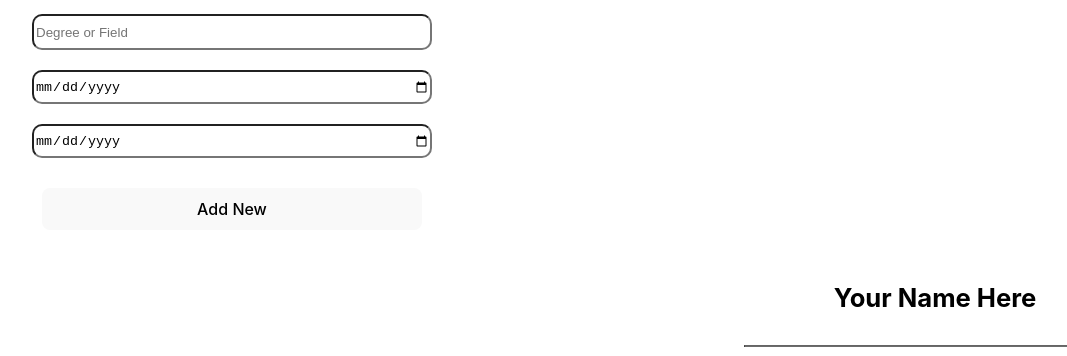
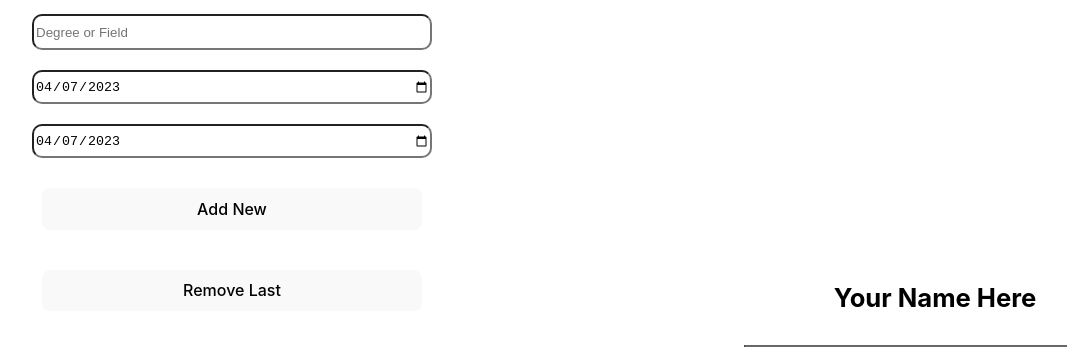
Before and after one commit to alex-nemeth/conjvre, a React (Vite) app: page / in a window 1280 px wide. Shown: the part 223-579 px from the top of the page, without its empty margins (51-1118 px from the left). Built offline with nearby package versions, Linux system fonts and the light colour scheme.

Commit message:
removing edu and exp

```diff
--- a/src/App.jsx
+++ b/src/App.jsx
@@ -46,6 +46,13 @@ export default function App() {
         });
     }
 
+    function removeEducation() {
+        setState((prevState) => {
+            prevState.education.pop();
+            return { ...prevState };
+        });
+    }
+
     function addExperience(experience) {
         setState((prevState) => {
             prevState.experience.push(experience);
@@ -53,9 +60,16 @@ export default function App() {
         });
     }
 
+    function removeExperience() {
+        setState((prevState) => {
+            prevState.experience.pop();
+            return { ...prevState };
+        });
+    }
+
     return (
         <div className="App">
-            <img className="logo" src="../src/assets/logo.png"></img>
+            <img className="logo" src="../public/logo.png"></img>
             {state.part === -1 && <Landing />}
             {state.part === 0 && (
                 <div className="wrapper">
@@ -68,13 +82,13 @@ export default function App() {
             )}
             {state.part === 1 && (
                 <div className="wrapper">
-                    <Education add={addEducation} />
+                    <Education add={addEducation} remove={removeEducation} />
                     <Resume data={state} />
                 </div>
             )}
             {state.part === 2 && (
                 <div className="wrapper">
-                    <Experience add={addExperience} />
+                    <Experience add={addExperience} remove={removeExperience} />
                     <Resume data={state} />
                 </div>
             )}
@@ -83,43 +97,3 @@ export default function App() {
         </div>
     );
 }
-
-//placeholder state for testing
-//part: -1,
-//    information: {
-//        firstName: "Alex",
-//        lastName: "Nemeth",
-//        email: "nemeth@alex.sk",
-//        phone: "0912345678",
-//    },
-//    education: [
-//        {
-//            university: "University of Economics Bratislava",
-//            degree: "Economic Informatics",
-//            uniStartDate: "10-10-2010",
-//            uniEndDate: "10-10-2013",
-//        },
-//        {
-//            university: "University of Economics Bratislava",
-//            degree: "Economic Informatics",
-//            uniStartDate: "10-10-2010",
-//            uniEndDate: "10-10-2013",
-//        },
-//    ],
-//    experience: [
-//        {
-//            position: "Customer Care",
-//            company: "AT&T",
-//            expStartDate: "10-10-2014",
-//            expEndDate: "10-10-2016",
-//            notes: "Tech support for AT&T customers",
-//        },
-//        {
-//            position: "Customer Care",
-//            company: "AT&T",
-//            expStartDate: "10-10-2014",
-//            expEndDate: "10-10-2016",
-//            notes: "Tech support for AT&T customers",
-//        },
-//    ],
-//};
--- a/src/components/Education.jsx
+++ b/src/components/Education.jsx
@@ -4,8 +4,8 @@ export default function Education(props) {
     const [state, setState] = useState({
         university: "",
         degree: "",
-        uniStartDate: "",
-        uniEndDate: "",
+        uniStartDate: "2023-04-07",
+        uniEndDate: "2023-04-07",
     });
 
     function handleChange(e) {
@@ -13,7 +13,6 @@ export default function Education(props) {
             const { name, value } = e.target;
             return { ...prevState, [name]: value };
         });
-        console.log(state);
     }
 
     return (
@@ -55,6 +54,9 @@ export default function Education(props) {
             >
                 Add New
             </button>
+            <button className="builder--remove-btn" onClick={props.remove}>
+                Remove Last
+            </button>
         </div>
     );
 }
--- a/src/components/Experience.jsx
+++ b/src/components/Experience.jsx
@@ -4,8 +4,8 @@ export default function Experience(props) {
     const [state, setState] = useState({
         position: "",
         company: "",
-        expStartDate: "",
-        expEndDate: "",
+        expStartDate: "2023-04-07",
+        expEndDate: "2023-04-07",
         notes: "",
     });
 
@@ -62,6 +62,9 @@ export default function Experience(props) {
             >
                 Add New
             </button>
+            <button className="builder--add-btn" onClick={props.remove}>
+                Remove Last
+            </button>
         </div>
     );
 }
--- a/src/components/Information.jsx
+++ b/src/components/Information.jsx
@@ -13,7 +13,6 @@ export default function Information(props) {
             const { name, value } = e.target;
             return { ...prevState, [name]: value };
         });
-        console.log(state);
     }
 
     return (
--- a/src/components/Resume.jsx
+++ b/src/components/Resume.jsx
@@ -65,7 +65,6 @@ export default function Resume(props) {
             );
         });
     }
-    console.log(props.data);
     return (
         <div
             className={`resume--container ${
```
Also changed, not shown: public/logo.png (renamed from src/assets/logo.png).
